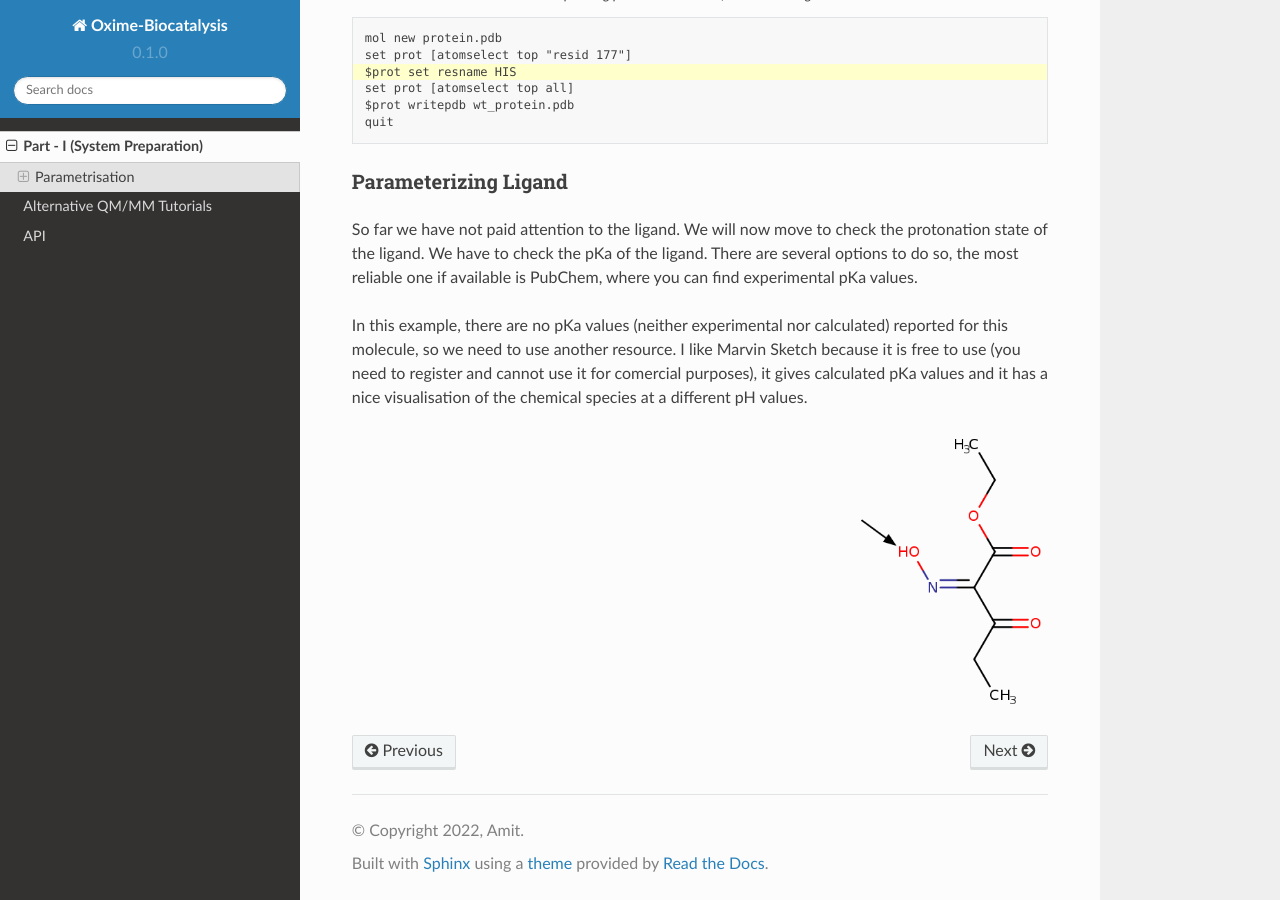
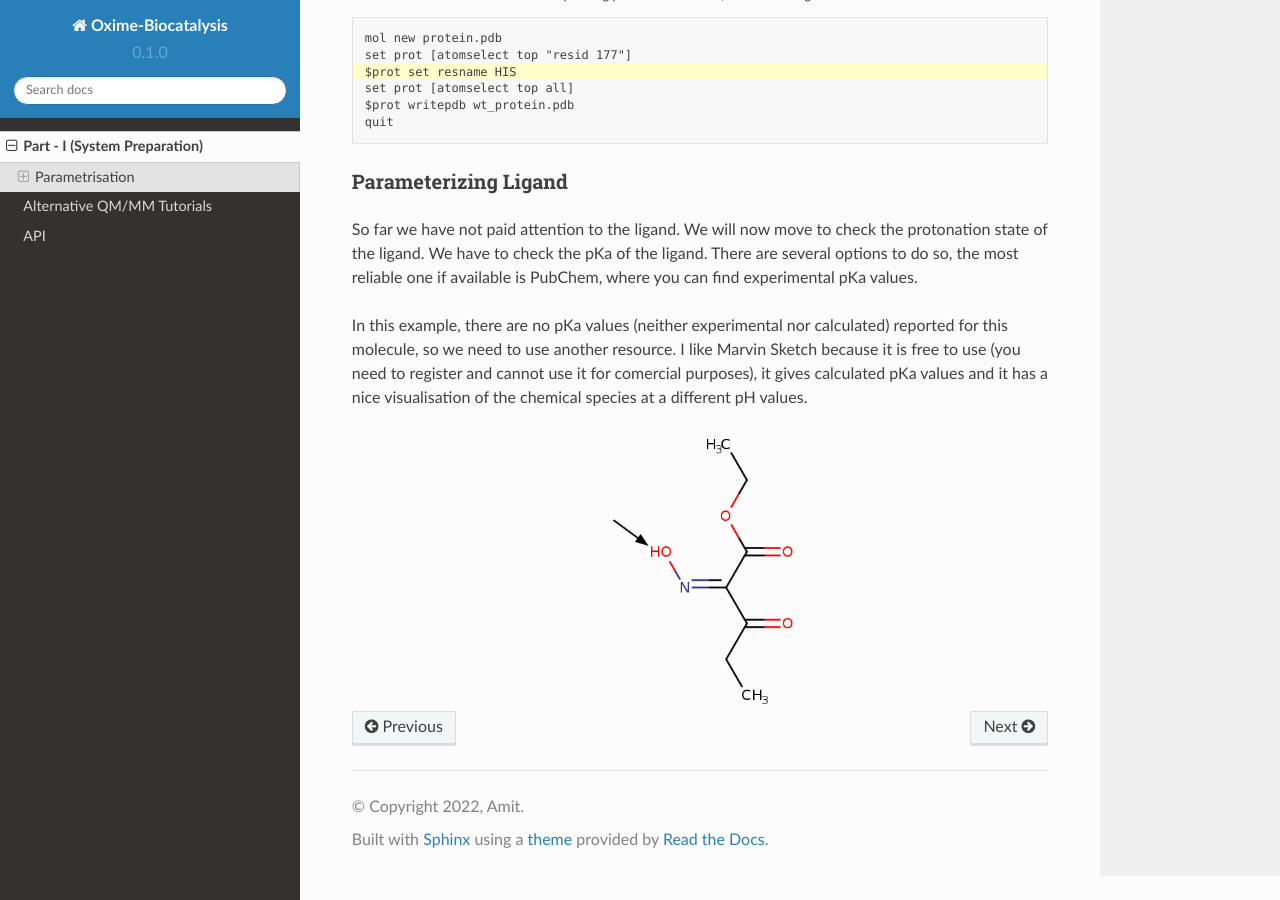
Before and after one commit to hopanoid/Enzyme-Reaction-Dynamics-Tutorial, a Sphinx documentation site: the page built from docs/source/system.rst, in a window 1280 px wide and 900 px high, scrolled down 2286 px. Built offline with Sphinx 7.4.7 and the Read the Docs theme 2.0.0, drawn with Linux system fonts in a browser that asks for light colours.

Commit message:
Ligand (OHP) image aligned to center

```diff
--- a/docs/source/system.rst
+++ b/docs/source/system.rst
@@ -149,5 +149,5 @@ species at a different pH values.
 
 .. figure:: /figs/OHP-1.png
         :width: 200
-        :align: right
+        :align: center
         :alt: Xenobiotic reductase A (XenA) complexed with Flavin and Oxime Colored (Green, Yellow and Red, respectively)
```
